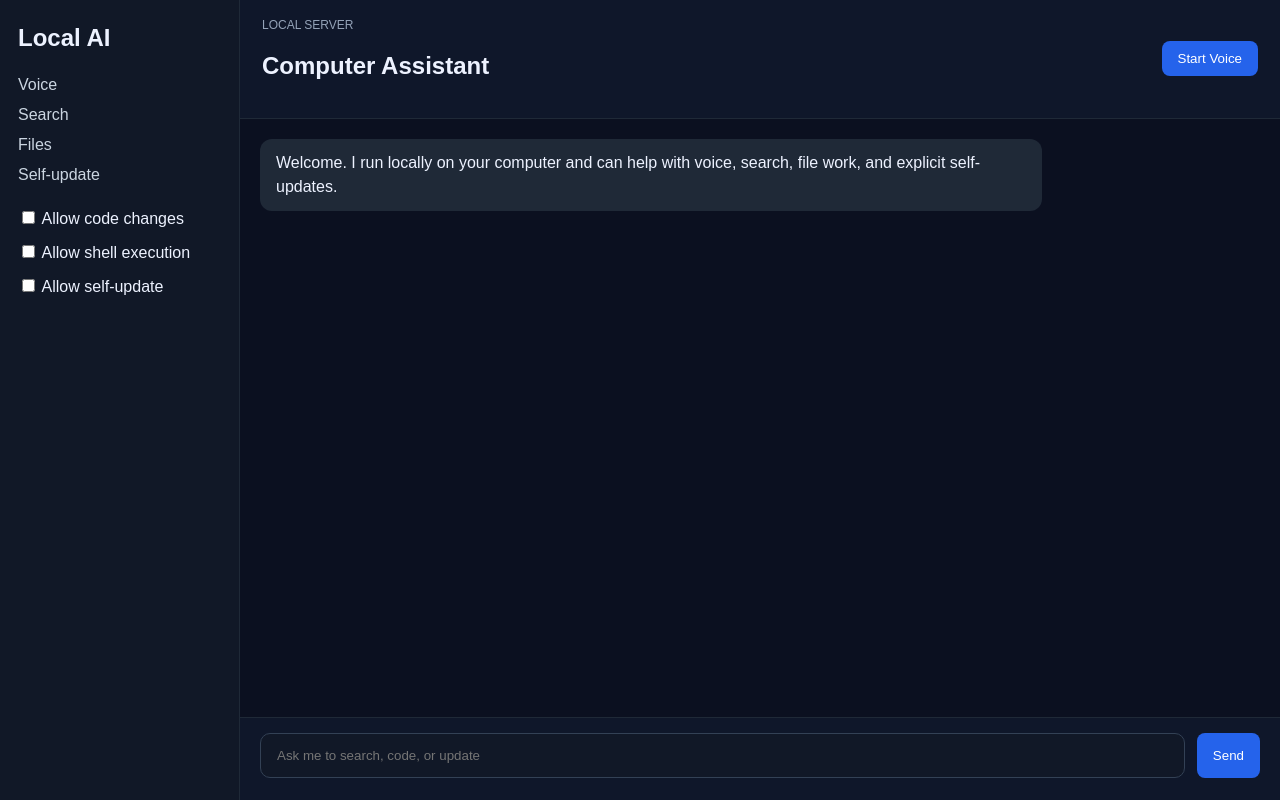
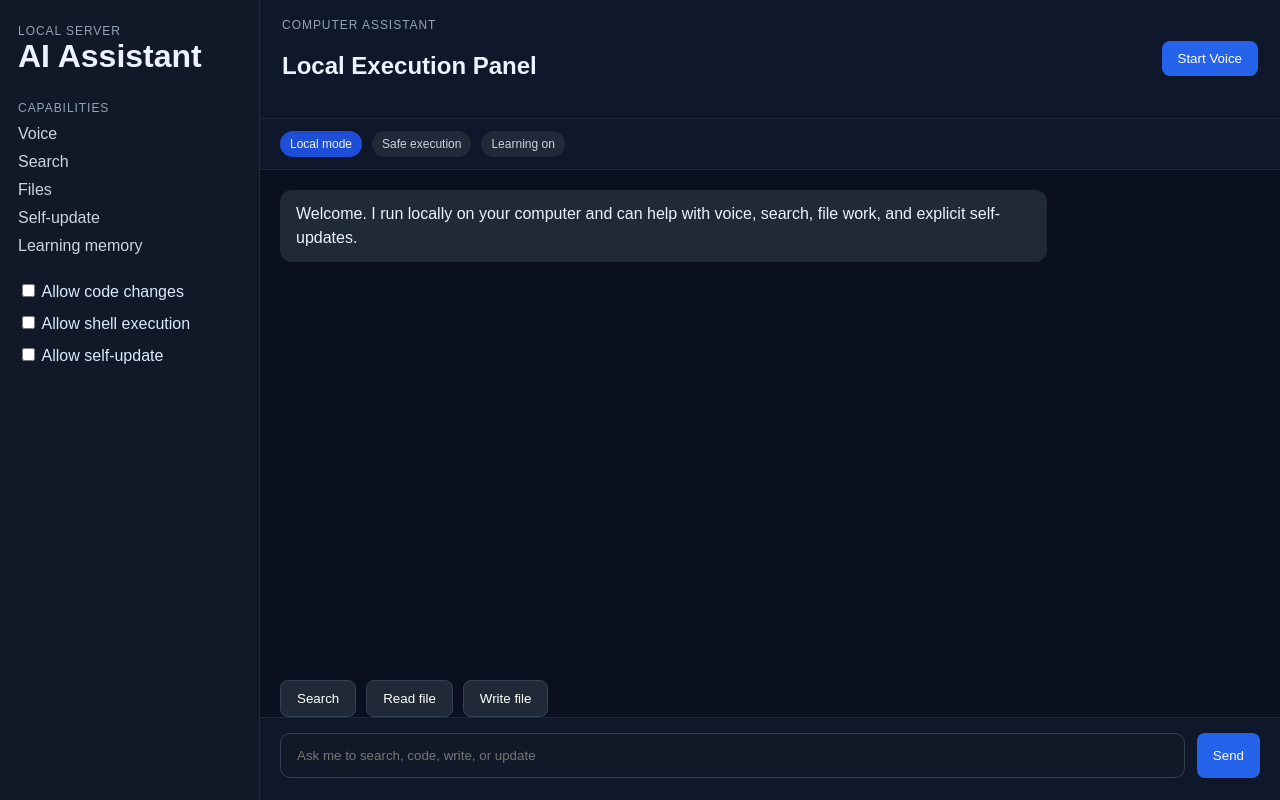
Before and after one commit to ronaldssimandujevs-bot/local-ai-assistant, a FastAPI app: page / in a window 1280 px wide. Run offline with FastAPI, Linux system fonts and the light colour scheme.

Commit message:
Added stronger local assistant behavior: real shell execution gating, learning preferences, and improved UI.

```diff
--- a/app.py
+++ b/app.py
@@ -4,7 +4,8 @@ from fastapi.staticfiles import StaticFiles
 from fastapi.templating import Jinja2Templates
 from pydantic import BaseModel
 from pathlib import Path
-import os
+import re
+import subprocess
 
 from assistant.file_tools import WorkspaceManager
 from assistant.local_llm import LocalLLM
@@ -31,6 +32,7 @@ class ChatRequest(BaseModel):
     message: str
     session_id: str | None = None
     allow_code_changes: bool = False
+    allow_shell: bool = False
     approved_self_update: bool = False
     self_update_files: list[dict] | None = None
 
@@ -59,6 +61,17 @@ async def chat(request: ChatRequest):
     prompt = request.message.strip()
     lower = prompt.lower()
     actions = []
+    preferences = memory.get_preferences()
+
+    if "remember" in lower or "prefer" in lower:
+        preference_match = re.search(r"(?:remember|prefer|always|like)\s+(?:that\s+)?(?:i\s+)?(?:prefer|like|want|am\s+happy\s+with)\s+(.+)$", prompt, re.I)
+        if preference_match:
+            pref = preference_match.group(1).strip().strip(".?!")
+            key = "user_preference"
+            memory.remember_preference(key, pref)
+            text = f"Noted. I’ll remember that you prefer: {pref}"
+            memory.record_interaction(prompt, text, "preference")
+            return {"response": text, "actions": actions, "memory": memory.get_recent(5), "preferences": preferences}
 
     if "search" in lower or "look up" in lower or "latest" in lower:
         query = prompt
@@ -74,9 +87,9 @@ async def chat(request: ChatRequest):
             text += f"- {item['title']}: {item['url']}\n"
         text += "\nI can use those to support your next step."
         memory.record_interaction(prompt, text, "web_search")
-        return {"response": text, "actions": actions, "memory": memory.get_recent(5)}
+        return {"response": text, "actions": actions, "memory": memory.get_recent(5), "preferences": preferences}
 
-    if "read file" in lower or "open file" in lower or "read " in lower and "." in lower:
+    if "read file" in lower or "open file" in lower or ("read " in lower and "." in lower):
         candidate = prompt.replace("read file", "").replace("open file", "").strip().strip('"\'')
         if not candidate:
             text = "I need a file path to read. Example: read file README.md"
@@ -88,15 +101,14 @@ async def chat(request: ChatRequest):
             except Exception as exc:
                 text = f"I couldn't read that file: {exc}"
         memory.record_interaction(prompt, text, "file_read")
-        return {"response": text, "actions": actions, "memory": memory.get_recent(5)}
+        return {"response": text, "actions": actions, "memory": memory.get_recent(5), "preferences": preferences}
 
     if "write file" in lower or "create file" in lower or "modify file" in lower:
         if not request.allow_code_changes:
             text = "I can write or modify files only after you explicitly allow code changes."
             memory.record_interaction(prompt, text, "permission_needed")
-            return {"response": text, "actions": [{"type": "approval", "message": "Allow code changes"}], "memory": memory.get_recent(5)}
+            return {"response": text, "actions": [{"type": "approval", "message": "Allow code changes"}], "memory": memory.get_recent(5), "preferences": preferences}
 
-        # Minimal pattern: create file path and content from a JSON-style command
         raw = prompt
         if "write file" in lower:
             raw = raw.split("write file", 1)[1].strip()
@@ -109,7 +121,7 @@ async def chat(request: ChatRequest):
         if len(parts) != 2:
             text = "Use the format: write file path/to/file.txt with content ..."
             memory.record_interaction(prompt, text, "file_write_failed")
-            return {"response": text, "actions": [], "memory": memory.get_recent(5)}
+            return {"response": text, "actions": [], "memory": memory.get_recent(5), "preferences": preferences}
 
         path = parts[0].strip().strip('"\'')
         content = parts[1].strip()
@@ -120,19 +132,19 @@ async def chat(request: ChatRequest):
         except Exception as exc:
             text = f"I couldn't write that file: {exc}"
         memory.record_interaction(prompt, text, "file_write")
-        return {"response": text, "actions": actions, "memory": memory.get_recent(5)}
+        return {"response": text, "actions": actions, "memory": memory.get_recent(5), "preferences": preferences}
 
     if "self update" in lower or "update your own code" in lower or "update yourself" in lower:
         if not request.approved_self_update:
             text = "I can update my own code only after an explicit authorization. Please confirm that you want me to modify my own source files."
             memory.record_interaction(prompt, text, "self_update_pending")
-            return {"response": text, "actions": [{"type": "approval", "message": "Allow self-update"}], "memory": memory.get_recent(5)}
+            return {"response": text, "actions": [{"type": "approval", "message": "Allow self-update"}], "memory": memory.get_recent(5), "preferences": preferences}
 
         files = request.self_update_files or []
         if not files:
             text = "No files were supplied for a self-update. Example payload: {\"self_update_files\":[{\"path\":\"README.md\",\"content\":\"text\"}]}."
             memory.record_interaction(prompt, text, "self_update_missing")
-            return {"response": text, "actions": [], "memory": memory.get_recent(5)}
+            return {"response": text, "actions": [], "memory": memory.get_recent(5), "preferences": preferences}
 
         updated = []
         for item in files:
@@ -146,27 +158,39 @@ async def chat(request: ChatRequest):
             except Exception as exc:
                 text = f"Update failed for {path}: {exc}"
                 memory.record_interaction(prompt, text, "self_update_failed")
-                return {"response": text, "actions": [], "memory": memory.get_recent(5)}
+                return {"response": text, "actions": [], "memory": memory.get_recent(5), "preferences": preferences}
 
         text = "Self-update completed successfully for: " + ", ".join(updated)
         memory.record_interaction(prompt, text, "self_update")
-        return {"response": text, "actions": [{"type": "self_update", "files": updated}], "memory": memory.get_recent(5)}
+        return {"response": text, "actions": [{"type": "self_update", "files": updated}], "memory": memory.get_recent(5), "preferences": preferences}
 
     if lower.startswith("run ") or "execute" in lower or "shell" in lower:
-        if not request.allow_code_changes:
-            text = "I can run commands only when you allow execution permissions."
+        if not request.allow_shell:
+            text = "I can run commands only after you explicitly allow shell execution."
             memory.record_interaction(prompt, text, "shell_permission_needed")
-            return {"response": text, "actions": [{"type": "approval", "message": "Allow shell execution"}], "memory": memory.get_recent(5)}
+            return {"response": text, "actions": [{"type": "approval", "message": "Allow shell execution"}], "memory": memory.get_recent(5), "preferences": preferences}
 
-        command = prompt.replace("run ", "", 1).strip()
-        text = f"I can run a command here, but I am keeping it restricted. Requested command: {command}"
-        actions.append({"type": "shell", "command": command})
+        command = prompt.replace("run ", "", 1).strip() if lower.startswith("run ") else prompt.strip()
+        try:
+            completed = subprocess.run(
+                command,
+                shell=True,
+                cwd=str(BASE_DIR),
+                capture_output=True,
+                text=True,
+                timeout=120,
+            )
+            output = completed.stdout.strip() or completed.stderr.strip() or "Command finished without output."
+            text = f"Command executed successfully:\n{command}\n\nOutput:\n{output[:4000]}"
+            actions.append({"type": "shell", "command": command})
+        except Exception as exc:
+            text = f"Command failed: {exc}"
         memory.record_interaction(prompt, text, "shell_execution")
-        return {"response": text, "actions": actions, "memory": memory.get_recent(5)}
+        return {"response": text, "actions": actions, "memory": memory.get_recent(5), "preferences": preferences}
 
-    response = llm.generate_reply(prompt, memory.get_recent(8))
+    response = llm.generate_reply(prompt, memory.get_recent(8), preferences)
     memory.record_interaction(prompt, response, "chat")
-    return {"response": response, "actions": actions, "memory": memory.get_recent(5)}
+    return {"response": response, "actions": actions, "memory": memory.get_recent(5), "preferences": preferences}
 
 
 @app.post("/api/feedback")
@@ -177,7 +201,7 @@ async def feedback(payload: FeedbackRequest):
 
 @app.get("/api/history")
 async def history():
-    return {"history": memory.get_recent(20)}
+    return {"history": memory.get_recent(20), "preferences": memory.get_preferences()}
 
 
 if __name__ == "__main__":
--- a/static/app.js
+++ b/static/app.js
@@ -5,6 +5,7 @@ const voiceButtonEl = document.getElementById('voice-button');
 const allowCodeEl = document.getElementById('allow-code');
 const allowShellEl = document.getElementById('allow-shell');
 const allowSelfUpdateEl = document.getElementById('allow-self-update');
+const quickActionButtons = document.querySelectorAll('.chip');
 
 let recognition;
 
@@ -50,6 +51,13 @@ formEl.addEventListener('submit', async (event) => {
   await sendMessage(value);
 });
 
+quickActionButtons.forEach((button) => {
+  button.addEventListener('click', () => {
+    inputEl.value = button.dataset.message;
+    formEl.requestSubmit();
+  });
+});
+
 if ('webkitSpeechRecognition' in window || 'SpeechRecognition' in window) {
   const SpeechRecognitionClass = window.SpeechRecognition || window.webkitSpeechRecognition;
   recognition = new SpeechRecognitionClass();
--- a/static/styles.css
+++ b/static/styles.css
@@ -7,7 +7,7 @@ body {
 
 .app-shell {
   display: grid;
-  grid-template-columns: 240px 1fr;
+  grid-template-columns: 260px 1fr;
   height: 100vh;
 }
 
@@ -17,23 +17,39 @@ body {
   border-right: 1px solid #1f2937;
 }
 
-.sidebar h1 {
-  margin-top: 0;
+.brand-block h1 {
+  margin: 0;
+  font-size: 2rem;
 }
 
-.sidebar ul {
+.sidebar-section {
+  margin-top: 26px;
+}
+
+.section-label {
+  color: #94a3b8;
+  font-size: 12px;
+  text-transform: uppercase;
+  letter-spacing: 0.08em;
+  margin-bottom: 10px;
+}
+
+.capability-list {
   list-style: none;
   padding: 0;
-  margin: 24px 0;
+  margin: 0;
 }
 
-.sidebar li {
-  margin: 12px 0;
+.capability-list li {
+  margin: 10px 0;
   color: #cbd5e1;
 }
 
-.toggle-row {
-  margin-top: 14px;
+.toggles {
+  display: flex;
+  flex-direction: column;
+  gap: 12px;
+  color: #dbeafe;
 }
 
 .main-panel {
@@ -55,17 +71,54 @@ body {
   margin: 0;
   color: #94a3b8;
   font-size: 12px;
+  letter-spacing: 0.08em;
   text-transform: uppercase;
 }
 
+.status-strip {
+  display: flex;
+  flex-wrap: wrap;
+  gap: 10px;
+  padding: 12px 20px;
+  background: #0f172a;
+  border-bottom: 1px solid #1f2937;
+}
+
+.status-pill {
+  display: inline-block;
+  padding: 6px 10px;
+  border-radius: 999px;
+  background: #1d4ed8;
+  color: #eff6ff;
+  font-size: 12px;
+}
+
+.status-pill.muted {
+  background: #1f2937;
+  color: #cbd5e1;
+}
+
 .primary-btn,
-.composer button {
+.composer button,
+.chip {
   background: #2563eb;
   color: white;
   border: none;
   border-radius: 8px;
   padding: 10px 16px;
   cursor: pointer;
+}
+
+.quick-actions {
+  display: flex;
+  gap: 10px;
+  flex-wrap: wrap;
+  padding: 12px 20px 0;
+}
+
+.chip {
+  background: #1f2937;
+  border: 1px solid #334155;
 }
 
 .chat-panel {
--- a/templates/index.html
+++ b/templates/index.html
@@ -9,20 +9,25 @@
   <body>
     <div class="app-shell">
       <aside class="sidebar">
-        <h1>Local AI</h1>
-        <ul>
-          <li>Voice</li>
-          <li>Search</li>
-          <li>Files</li>
-          <li>Self-update</li>
-        </ul>
-        <div class="toggle-row">
+        <div class="brand-block">
+          <p class="eyebrow">Local server</p>
+          <h1>AI Assistant</h1>
+        </div>
+
+        <div class="sidebar-section">
+          <p class="section-label">Capabilities</p>
+          <ul class="capability-list">
+            <li>Voice</li>
+            <li>Search</li>
+            <li>Files</li>
+            <li>Self-update</li>
+            <li>Learning memory</li>
+          </ul>
+        </div>
+
+        <div class="sidebar-section toggles">
           <label><input type="checkbox" id="allow-code" /> Allow code changes</label>
-        </div>
-        <div class="toggle-row">
           <label><input type="checkbox" id="allow-shell" /> Allow shell execution</label>
-        </div>
-        <div class="toggle-row">
           <label><input type="checkbox" id="allow-self-update" /> Allow self-update</label>
         </div>
       </aside>
@@ -30,16 +35,28 @@
       <main class="main-panel">
         <header class="topbar">
           <div>
-            <p class="eyebrow">Local server</p>
-            <h2>Computer Assistant</h2>
+            <p class="eyebrow">Computer assistant</p>
+            <h2>Local Execution Panel</h2>
           </div>
           <button id="voice-button" class="primary-btn">Start Voice</button>
         </header>
 
+        <div class="status-strip">
+          <span class="status-pill">Local mode</span>
+          <span class="status-pill muted">Safe execution</span>
+          <span class="status-pill muted">Learning on</span>
+        </div>
+
         <section id="chat" class="chat-panel"></section>
 
+        <div class="quick-actions">
+          <button type="button" class="chip" data-message="Search for the latest AI news">Search</button>
+          <button type="button" class="chip" data-message="Read file README.md">Read file</button>
+          <button type="button" class="chip" data-message="Write file notes.txt with content Hello from my assistant">Write file</button>
+        </div>
+
         <form id="chat-form" class="composer">
-          <input id="message" type="text" placeholder="Ask me to search, code, or update" autocomplete="off" />
+          <input id="message" type="text" placeholder="Ask me to search, code, write, or update" autocomplete="off" />
           <button type="submit">Send</button>
         </form>
       </main>
```
Also changed, not shown: assistant/local_llm.py (+20 -9 lines), assistant/memory.py (+7 -1 lines).
